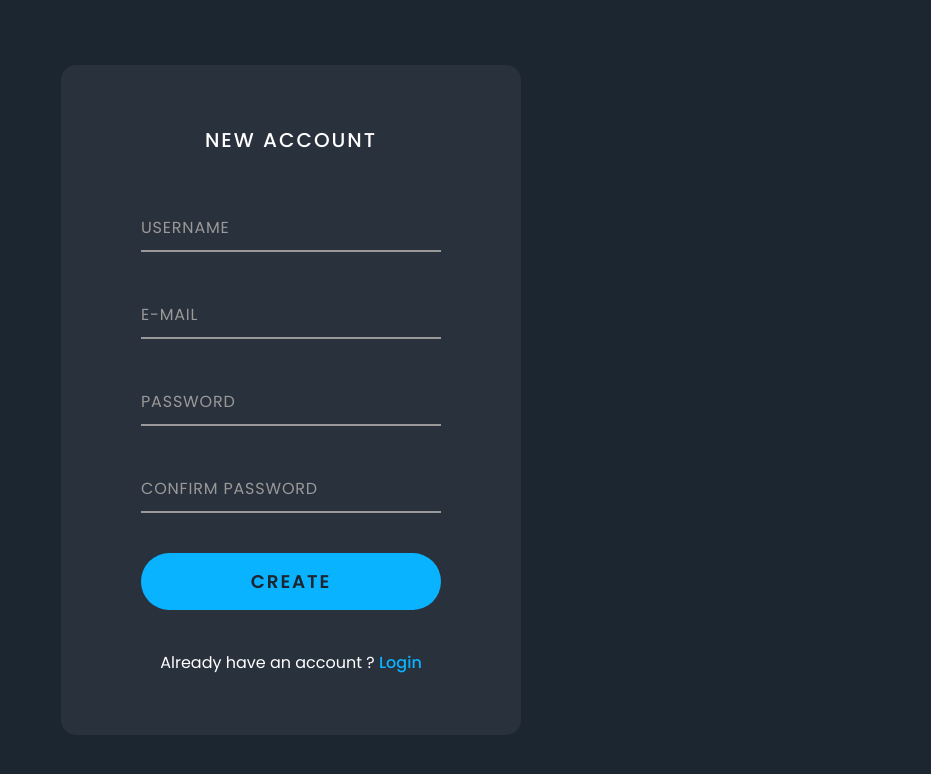
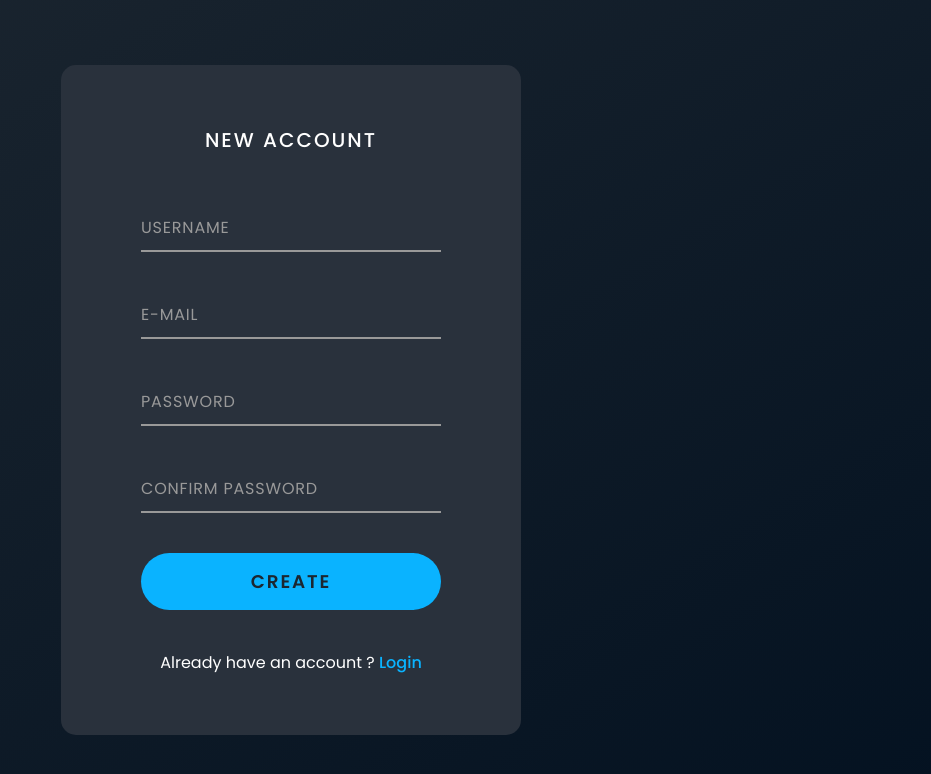
Before and after one commit to Yudin101/signUpForm, a plain HTML site: page index.html in a window 1280 px wide. Shown: the whole page, without its empty margins (349-1280 px from the left). Drawn offline with Linux system fonts and the light colour scheme.

Commit message:
changed background to linear-gradient

```diff
--- a/styles.css
+++ b/styles.css
@@ -16,7 +16,7 @@ body{
 	justify-content: center;
 	align-items: center;
 	min-height: 100vh;
-	background: #1c2630;
+	background: linear-gradient(to bottom right, #1c2630, #041221);
 }
 
 form{
```
